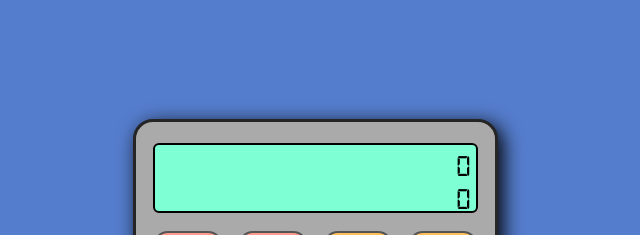
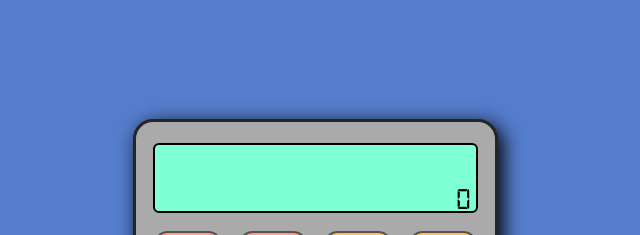
Before and after one commit to Dumin1120/FSW-React-Calculator, a React (Create React App) app: page / in a window 1280 px wide. Shown: the top 235 px of the page, without its empty margins (325-965 px from the left). Built offline with nearby package versions, Linux system fonts and the light colour scheme.

Commit message:
Remove displaying 0 in initial histoty

```diff
--- a/src/components/Calculator.js
+++ b/src/components/Calculator.js
@@ -84,7 +84,7 @@ export default class Calculator extends Component {
         this.state = {
             userKey: null,
             display: "0",
-            history: "0",
+            history: "",
             recentNum: null,
             storedNum: null,
             currentOpr: null,
@@ -98,7 +98,7 @@ export default class Calculator extends Component {
         this.setState({
             userKey: null,
             display: "0",
-            history: "0",
+            history: "",
             recentNum: null,
             storedNum: null,
             currentOpr: null,
--- a/src/components/CalculatorUI.js
+++ b/src/components/CalculatorUI.js
@@ -34,6 +34,8 @@ export default function CalculatorUI({ getUserKey, formSubmit, userKey, display,
                 operationArr.push(recentNum, currMathOpr, display)
                 break
             case 1:
+                if(allClear) break
+                // eslint-disable-next-line
             case 2:
             case 5:
             case 6:
```
